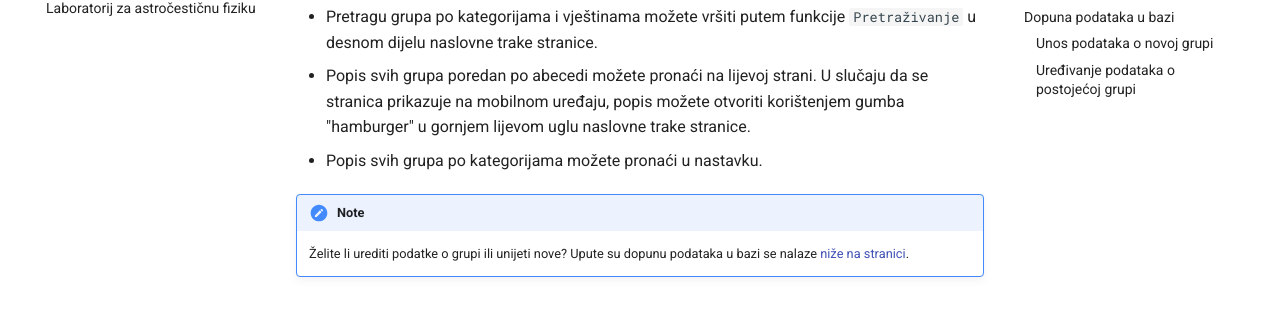
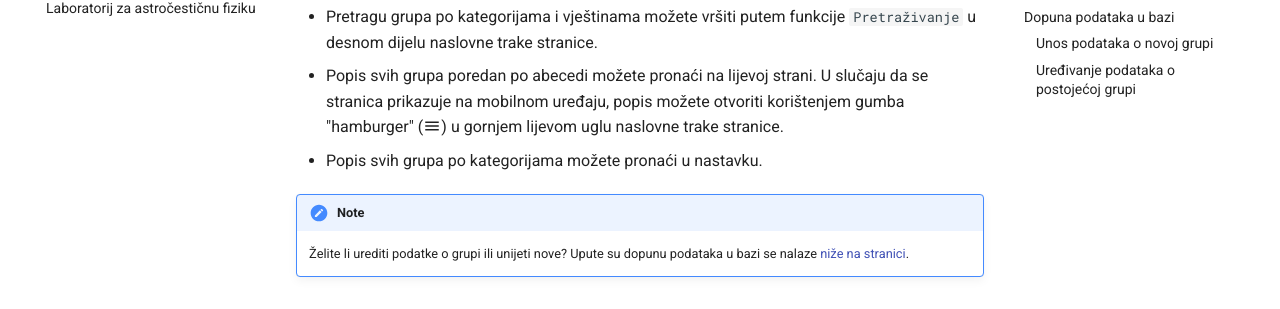
Before and after one commit to razmjena/razmjena.github.io, an MkDocs documentation site: the page built from docs/index.md, in a window 1280 px wide and 900 px high. Shown: the part 310-619 px from the top of the window. Built offline with MkDocs 1.6.1 and Material for MkDocs 9.7.7, drawn with Linux system fonts in a browser that asks for light colours; comment, search, counter and statistics services are not loaded; part of the change alters nothing that is shown; some of the changed text lies outside the part shown.

Commit message:
Added button icons to usage instructions

```diff
--- a/docs/index.md
+++ b/docs/index.md
@@ -5,7 +5,7 @@
 Tri su osnovna načina korištenja Razmjene:
 
 - Pretragu grupa po kategorijama i vještinama možete vršiti putem funkcije `Pretraživanje` u desnom dijelu naslovne trake stranice.
-- Popis svih grupa poredan po abecedi možete pronaći na lijevoj strani. U slučaju da se stranica prikazuje na mobilnom uređaju, popis možete otvoriti korištenjem gumba "hamburger" u gornjem lijevom uglu naslovne trake stranice.
+- Popis svih grupa poredan po abecedi možete pronaći na lijevoj strani. U slučaju da se stranica prikazuje na mobilnom uređaju, popis možete otvoriti korištenjem gumba "hamburger" (:material-menu:) u gornjem lijevom uglu naslovne trake stranice.
 - Popis svih grupa po kategorijama možete pronaći u nastavku.
 
 !!! note
@@ -28,4 +28,4 @@ U oba slučaja u obrascu popunjavate samo tekst naveden unutar uglatih zagrada.
 
 ### Uređivanje podataka o postojećoj grupi
 
-Za uređivanje podataka o postojećoj grupi možete koristiti "olovčicu" u gornjem desnom uglu sadržaja stranice.
+Za uređivanje podataka o postojećoj grupi možete koristiti "olovčicu" (:material-pencil:) u gornjem desnom uglu sadržaja stranice.
--- a/mkdocs.yml
+++ b/mkdocs.yml
@@ -10,6 +10,10 @@ markdown_extensions:
   - admonition
   - pymdownx.details
   - pymdownx.superfences
+  - attr_list
+  - pymdownx.emoji:
+      emoji_index: !!python/name:materialx.emoji.twemoji
+      emoji_generator: !!python/name:materialx.emoji.to_svg
 
 theme:
   name: material
```
